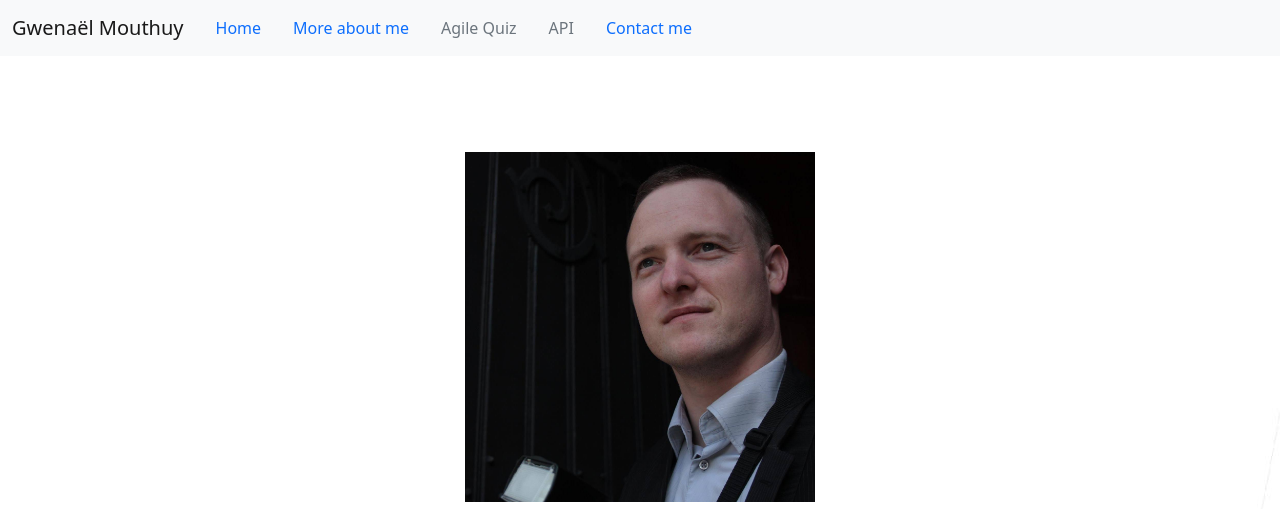
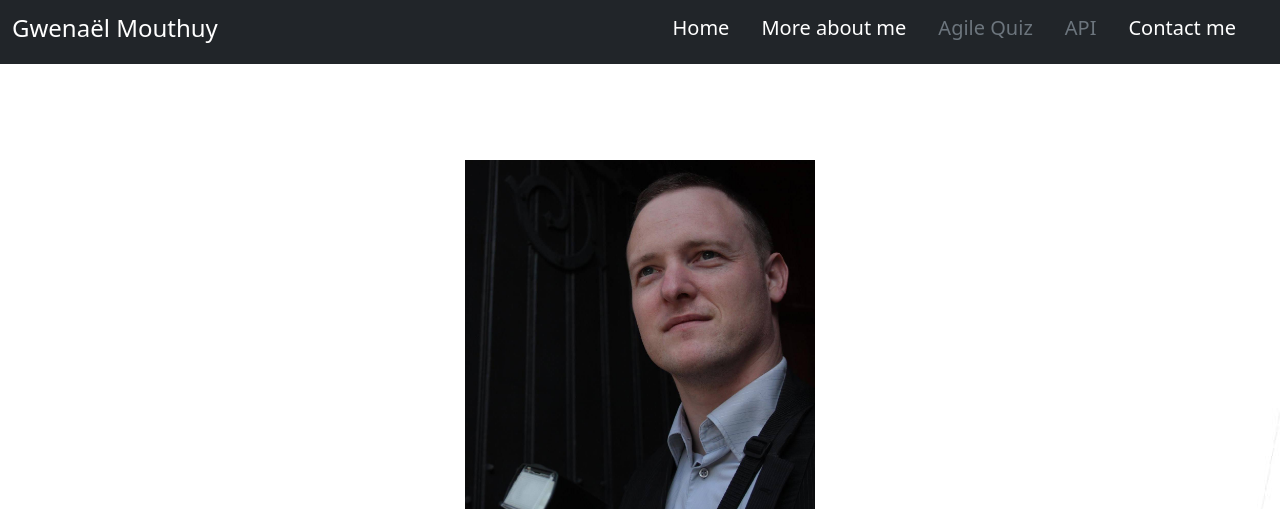
Before and after one commit to biogwen/my-django-website, a Django app: page / in a window 1280 px wide. Shown: the top 509 px of the page. Run offline with Django 3.2, Linux system fonts and the light colour scheme.

Commit message:
end of main pages

```diff
--- a/templates/base.html
+++ b/templates/base.html
@@ -14,21 +14,18 @@
 </head>
 <body background="{% static 'images/Light.jpg' %}">
 
-<nav class="navbar navbar-expand-lg navbar-light bg-light">
+<nav class="navbar navbar-expand-lg navbar-light bg-dark text-white">
 
     <div class="container-fluid">
-    <a class="navbar-brand" href="#">Gwenaël Mouthuy</a>
-    <button class="navbar-toggler" type="button" data-bs-toggle="collapse" data-bs-target="#navbarSupportedContent" aria-controls="navbarSupportedContent" aria-expanded="false" aria-label="Toggle navigation">
-      <span class="navbar-toggler-icon"></span>
-    </button>
+        <h4>Gwenaël Mouthuy</h4>
 
-    <div class="collapse navbar-collapse" id="navbarSupportedContent">
-      <ul class="nav nav-pills">
-        <li class="nav-item"><a href="#" class="nav-link " aria-current="page">Home</a></li>
-        <li class="nav-item"><a href="/cv" class="nav-link ">More about me</a></li>
-        <li class="nav-item "><a href="#" class="nav-link disabled">Agile Quiz</a></li>
-        <li class="nav-item "><a href="#" class="nav-link disabled">API</a></li>
-          <li class="nav-item"><a href="/contact" class="nav-link ">Contact me</a></li>
+    <div class=" col-12 col-lg-auto mb-3 mb-lg-0 me-lg-3" id="navbarSupportedContent" align="right">
+      <ul class="nav ">
+        <li class="nav-item"><a href="#" class="nav-link text-white" aria-current="page"><h5>Home</h5></a></li>
+          <li class="nav-item"><a href="/cv" class="nav-link text-white"><h5>More about me</h5></a></li>
+          <li class="nav-item "><a href="#" class="nav-link disabled"><h5>Agile Quiz</h5></a></li>
+          <li class="nav-item "><a href="#" class="nav-link disabled"><h5>API</h5></a></li>
+          <li class="nav-item"><a href="/contact" class="nav-link text-white"><h5>Contact me</h5></a></li>
       </ul>
         <!--
       <form class="d-flex" >
@@ -39,6 +36,7 @@
     </div>
   </div>
 </nav>
+
 {% block content %}
 
 {% endblock %}
```
